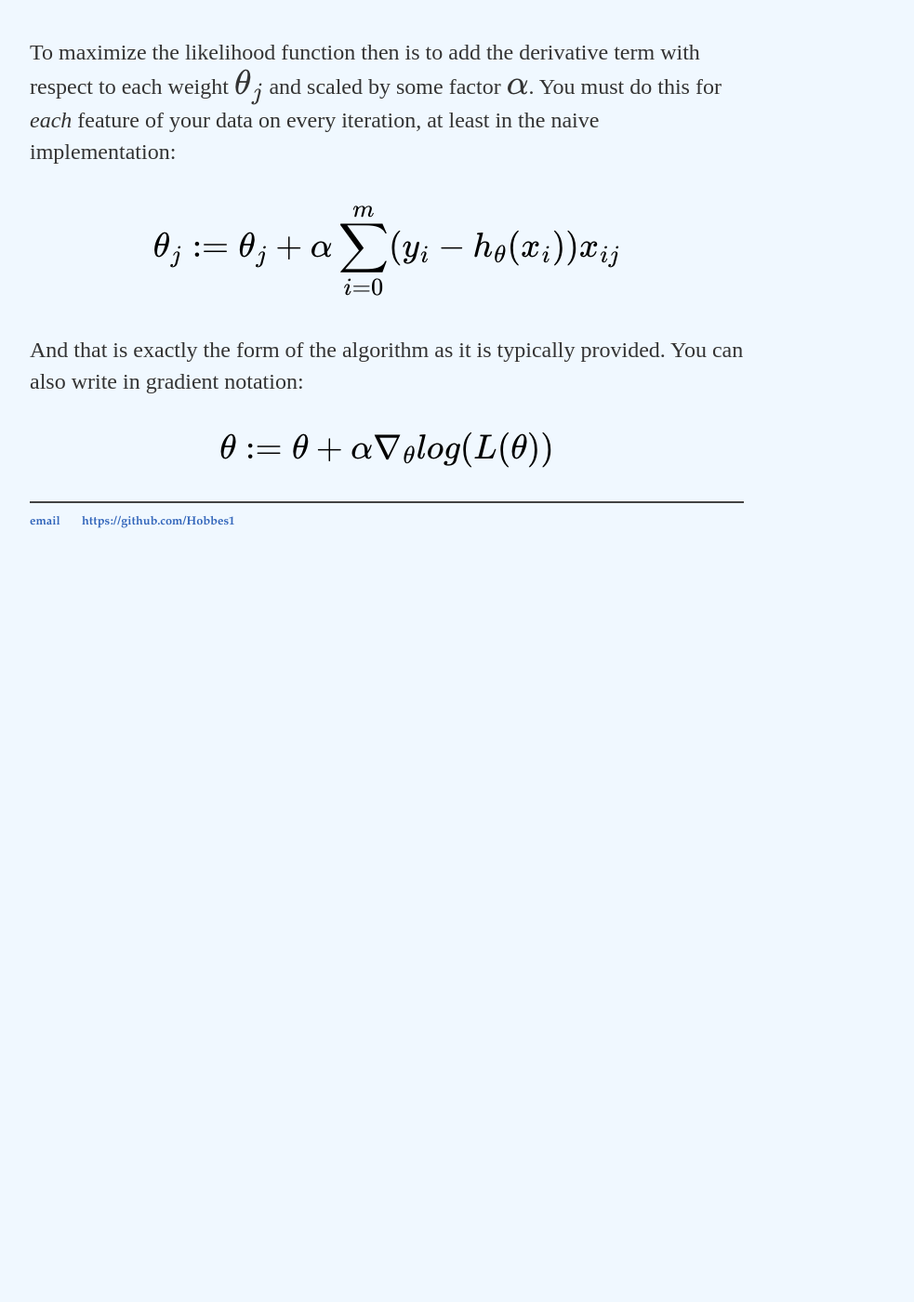
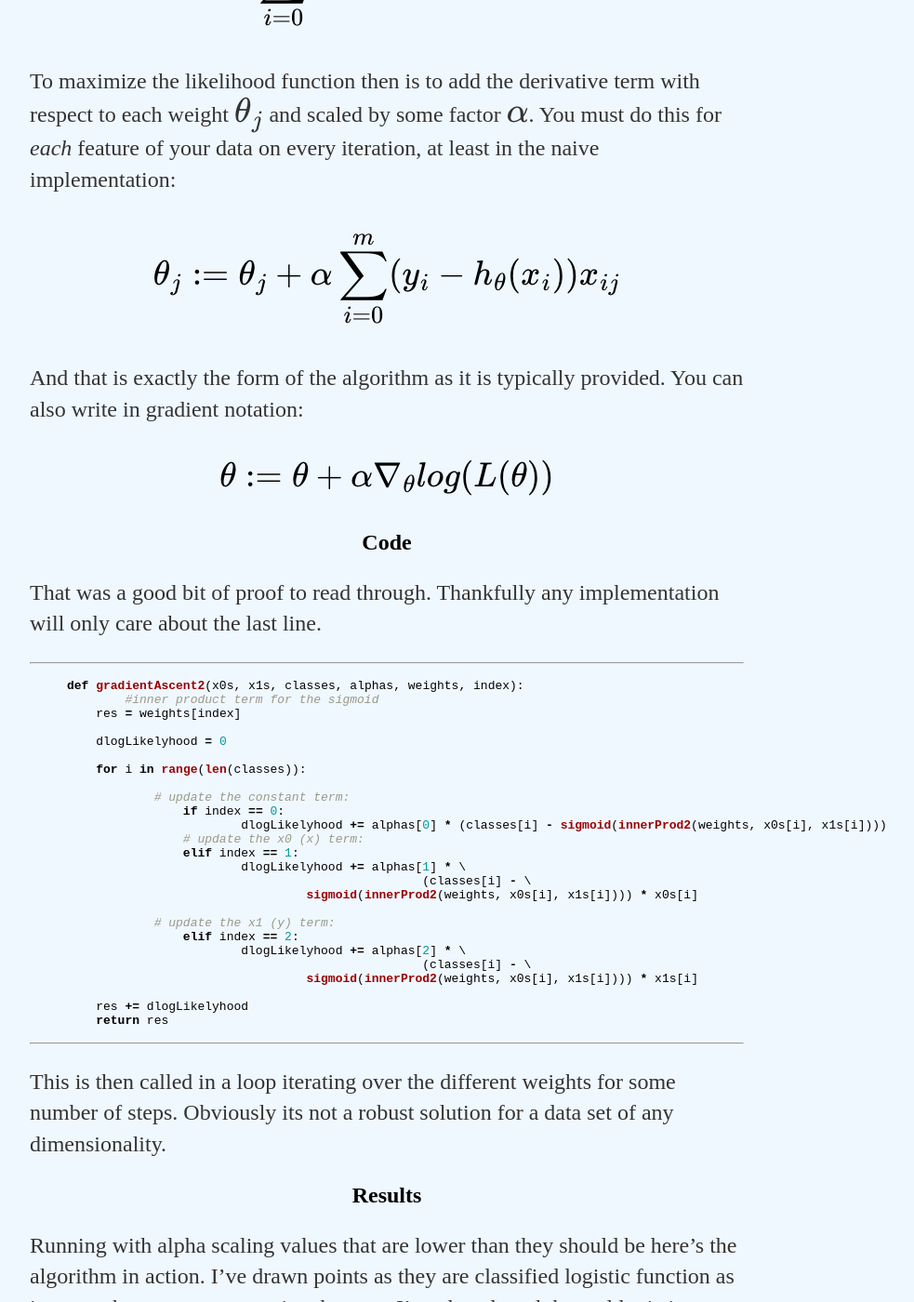
Before and after one commit to Kyle-Lewis/Kyle-Lewis.github.io, a Jekyll site: the page built from _posts/2018-03-05-Logistic-Regression.md, in a window 1280 px wide and 1400 px high, scrolled down 4362 px. Shown: the whole window at 93% size, without its empty margins (224-1207 px from the left). Built offline with Jekyll 4.4.1, drawn with Linux system fonts in a browser that asks for light colours; formulas are drawn with MathJax 3; before the commit the page ends 4992 px from its top, so only the background shows below that; some of the changed text lies outside the part shown.

Commit message:
script update

```diff
--- a/_posts/2018-03-05-Logistic-Regression.md
+++ b/_posts/2018-03-05-Logistic-Regression.md
@@ -80,7 +80,7 @@ Letting $h_{\theta}(x_i) \equiv h_i$ to simplify the notation a bit, and splitti
 	\end{align}
 	$$
 </div>
-Then sub back in the full form form of the hypothesis function. With $h \equiv \frac{1}{1+E}$ and $E \equiv e^{-\sum_{j=0}^n \theta_jx_j}$.
+Then sub back in the full form form of the hypothesis function. With $h \equiv \frac{1}{1+E}$, $(1 - h) = \frac{E}{1+E} and $E \equiv e^{-\sum_{j=0}^n \theta_jx_j}$.
 <div style="font-size: 150%;">
 	$$
 		\begin{align}\frac{\partial}{\partial\theta_j}h & = \frac{-\frac{\partial}{\partial\theta_j}E}{(1+E)^2} \\
@@ -110,3 +110,58 @@ And that is exactly the form of the algorithm as it is typically provided. You c
 		\theta := \theta + \alpha\nabla_{\theta}log(L(\theta))
 	$$
 </div>
+
+<h2 align="center">Code</h2>
+That was a good bit of proof to read through. Thankfully any implementation will only care about the last line.
+
+<hr>
+<div style="width:110%">
+
+{% highlight python %}
+
+def gradientAscent2(x0s, x1s, classes, alphas, weights, index):
+	#inner product term for the sigmoid
+    res = weights[index]
+
+    dlogLikelyhood = 0
+
+    for i in range(len(classes)):
+
+	    # update the constant term:
+		if index == 0:
+			dlogLikelyhood += alphas[0] * (classes[i] - sigmoid(innerProd2(weights, x0s[i], x1s[i])))
+		# update the x0 (x) term:
+		elif index == 1:
+			dlogLikelyhood += alphas[1] * \
+    						 (classes[i] - \
+	                         sigmoid(innerProd2(weights, x0s[i], x1s[i]))) * x0s[i]
+
+	    # update the x1 (y) term:
+		elif index == 2:
+			dlogLikelyhood += alphas[2] * \
+    						 (classes[i] - \
+	                         sigmoid(innerProd2(weights, x0s[i], x1s[i]))) * x1s[i]
+
+    res += dlogLikelyhood
+    return res
+
+{% endhighlight %}
+
+</div>
+<hr>
+
+This is then called in a loop iterating over the different weights for some number of steps. Obviously its not a robust solution for a data set of any dimensionality.
+
+<h2 align="center">Results</h2>
+
+Running with alpha scaling values that are lower than they should be here's the algorithm in action. I've drawn points as they are classified logistic function as it rotates between two gaussian datasets. I've also plotted the real logistic surface in a seperate animation.
+
+<figure>
+	<img src="{{site.baseurl}}/images/logistic-regression/TwoClassLogisticRegression.gif" style="padding-bottom:0.5em; width:60%; margin-left:auto; margin-right:auto; display:block;" />
+	<figcaption style="text-align:center;">Classifying two datasets</figcaption>
+</figure>
+
+<figure>
+	<img src="{{site.baseurl}}/images/logistic-regression/TwoClassLogisticRegression3d.gif" style="padding-bottom:0.5em; width:60%; margin-left:auto; margin-right:auto; display:block;" />
+	<figcaption style="text-align:center;">Plotting the sigmoid surface for the same regression run</figcaption>
+</figure>
```
